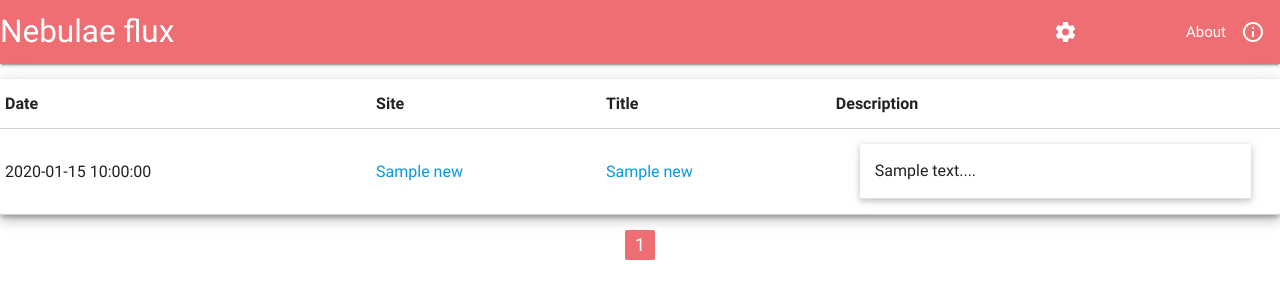
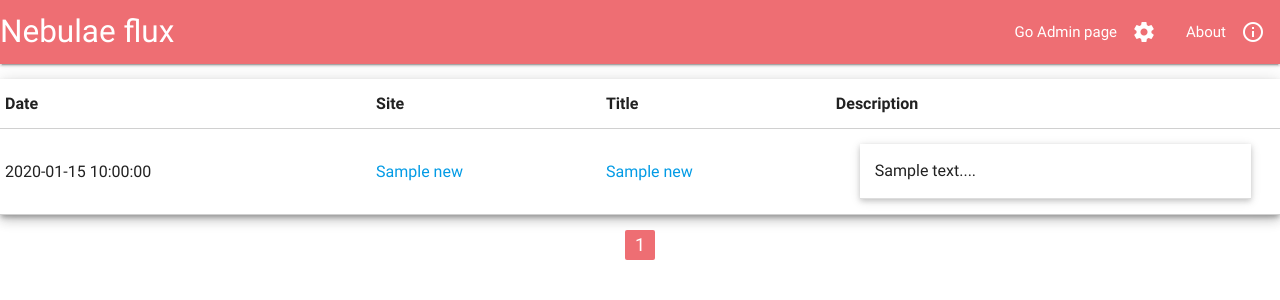
Before and after one commit to TimRouze/WebServiceCoursework, a PHP site: page / in a window 1280 px wide. Shown: the top 300 px of the page. Run offline with PHP 8.4, Linux system fonts and the light colour scheme; tables that the repository leaves empty hold one stand-in row (values such as "Sample post"); some libraries are stand-ins or nearby versions.

Commit message:
fixed icons

```diff
--- a/view/admin.php
+++ b/view/admin.php
@@ -48,7 +48,7 @@
             <li>
                 <form id="backToNews" method="POST" action="index.php">
                     <input type='hidden' name="action" value=''/>
-                    <a href="#" onclick="document.getElementById('backToNews').submit()"><i class="small material-icons">rss_feed</i>Go back to News</a>
+                    <a href="#" onclick="document.getElementById('backToNews').submit()"><i class="small material-icons right">rss_feed</i>Go back to News</a>
                 </form>
             </li>
         </ul>
--- a/view/main.php
+++ b/view/main.php
@@ -17,7 +17,7 @@
       <li>
         <form id="adminConnect" method="POST" action="index.php">
             <input type='hidden' name="action" value='goAdmin'/>
-            <a href="#" onclick="document.getElementById('adminConnect').submit()"><i class="small material-icons">settings</i>Go Admin page</a>
+            <a href="#" onclick="document.getElementById('adminConnect').submit()"><i class="small material-icons right">settings</i>Go Admin page</a>
         </form>
       </li>
       <li>
```
